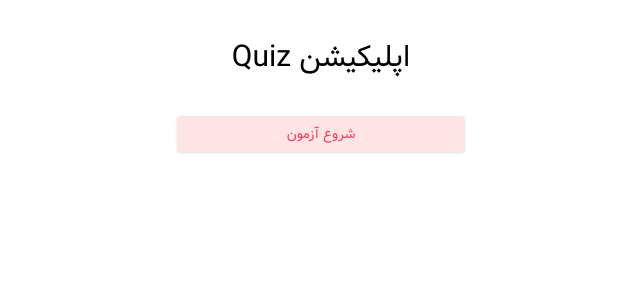
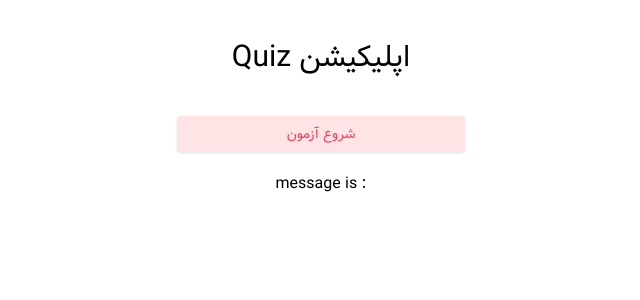
Before and after one commit to mohammadashrafi/next-auth-session, a Next.js app: page / in a window 1280 px wide. Shown: the top 300 px of the page, without its empty margins (606-1246 px from the left). Built offline with nearby package versions, Linux system fonts and the light colour scheme.

Commit message:
set message test

```diff
--- a/src/components/postMessegeComponent/postmes.jsx
+++ b/src/components/postMessegeComponent/postmes.jsx
@@ -21,7 +21,7 @@ useEffect(()=>{
 
   return (
     <div>
-      <h1 className='text-center mt-5'>{ getmessage && JSON.stringify(getmessage)}</h1>
+      <h1 className='text-center mt-5'>: message is  { getmessage && JSON.stringify(getmessage)}</h1>
     </div>
   )
 }
```
